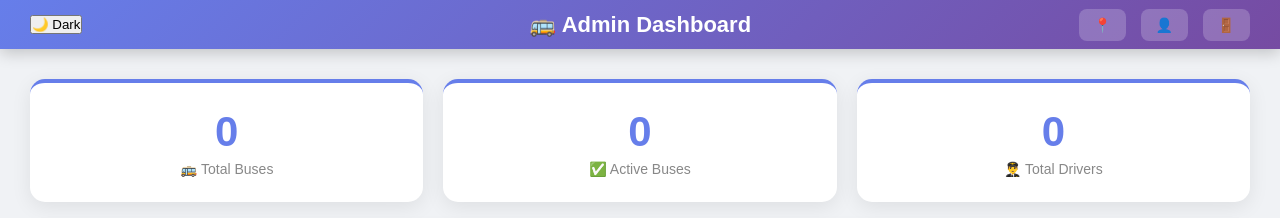
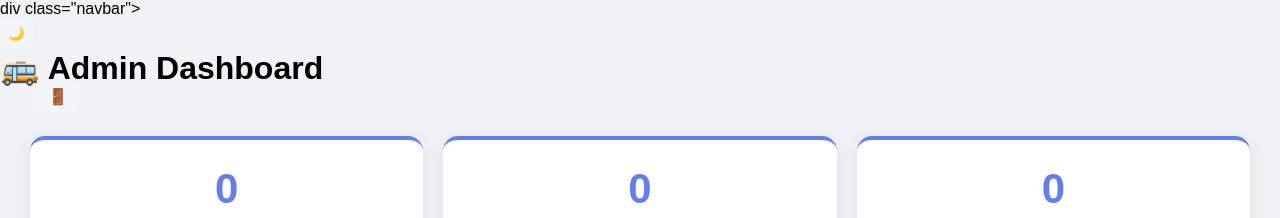
Before and after one commit to PR0810/Smart-Bus-Tracking, a Flask app: page /admin in a window 1280 px wide. Shown: the top 218 px of the page. Run offline with Flask 3, Linux system fonts and the light colour scheme; the visitor is signed in with stand-in values (Sample User, id 1); data that the repository does not hold is empty; some libraries are stand-ins or nearby versions; grey boxes are pictures that could not be loaded.

Commit message:
fix navbar layout

```diff
--- a/templates/admin.html
+++ b/templates/admin.html
@@ -297,17 +297,15 @@
     </style>
   </head>
   <body>
-    <div class="navbar">
-      <button onclick="toggleDark()" id="darkBtn">🌙 Dark</button>
-      <h1>🚌 Admin Dashboard</h1>
-      <div class="navbar-links">
-        <a href="/bus_history">📍</a>
-        <a href="/profile">👤</a>
-
-        <a href="/logout">🚪</a>
-      </div>
+   div class="navbar">
+    <div style="width:80px;">
+        <button onclick="toggleDark()" id="darkBtn" style="background:rgba(255,255,255,0.2); border:none; color:white; padding:8px; border-radius:8px; cursor:pointer;">🌙</button>
     </div>
-
+    <h1>🚌 Admin Dashboard</h1>
+    <div style="width:80px; text-align:right;">
+        <a href="/logout" style="color:white; text-decoration:none; background:rgba(255,255,255,0.2); padding:8px 12px; border-radius:8px;">🚪</a>
+    </div>
+</div>
     <div class="container">
       <div class="stats">
         <div class="stat-card">
```
